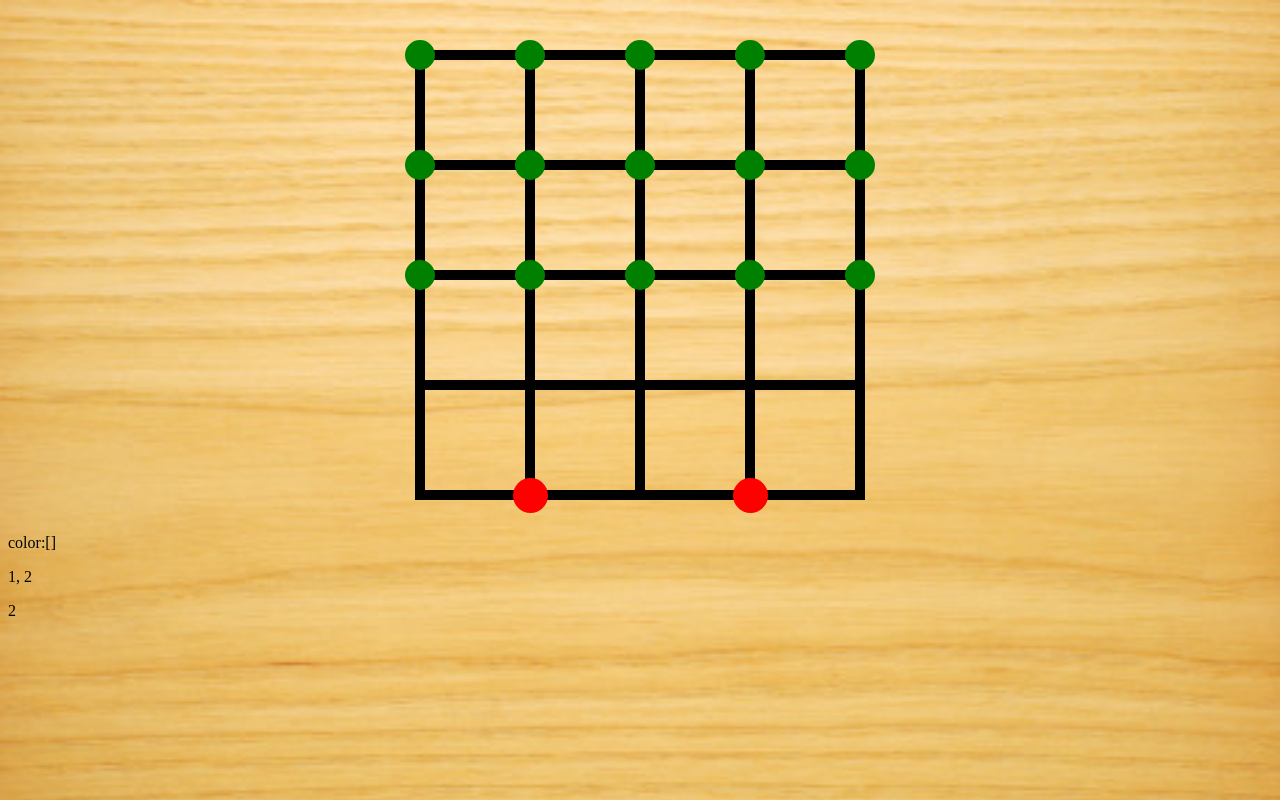
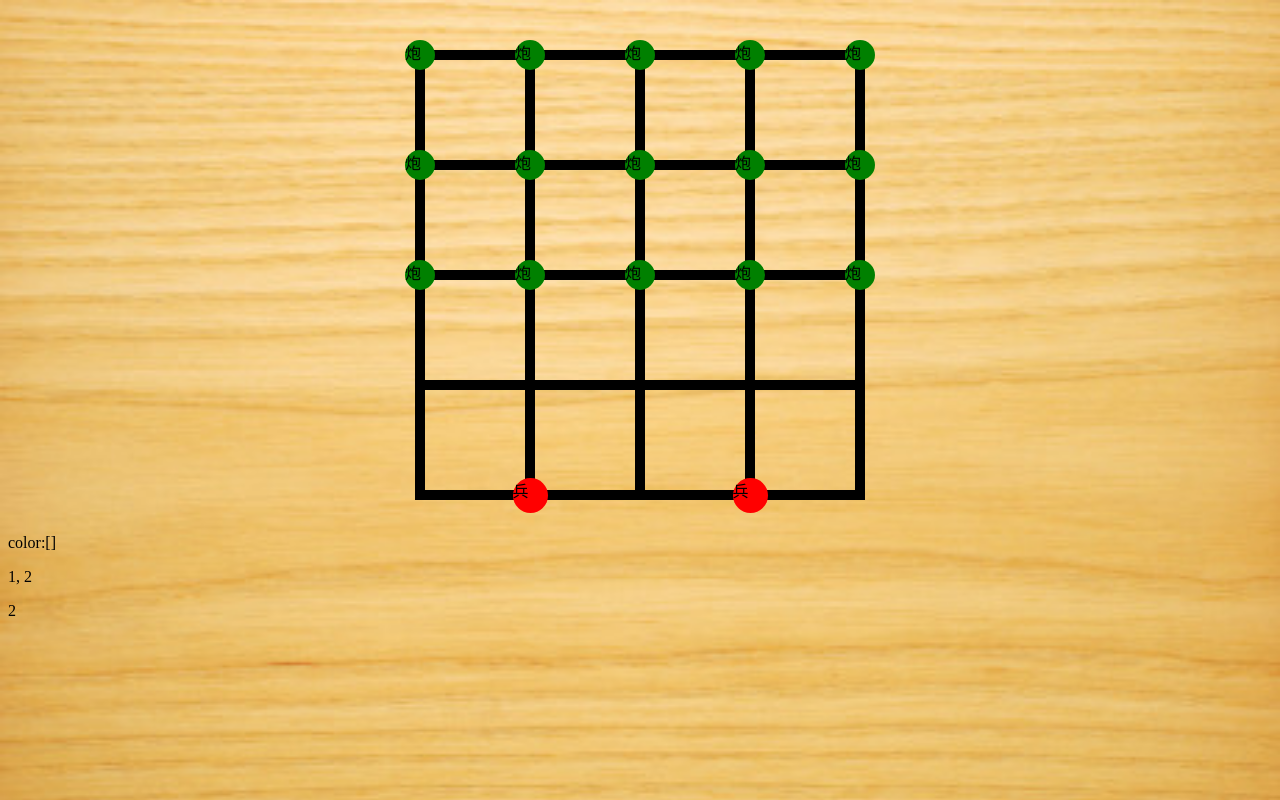
Before and after one commit to riiy/boomhitsoldiers, a plain HTML site: page BoomHitSoldiers/game.html in a window 1280 px wide. Drawn offline with nearby package versions, Linux system fonts and the light colour scheme.

Commit message:
webstorm
加入webstorm

```diff
--- a/BoomHitSoldiers/game.html
+++ b/BoomHitSoldiers/game.html
@@ -121,9 +121,9 @@ function setChess (id, width, height, left, tp, bkgd) {
     dv.style.top    = tp + "px";
     dv.style.background = bkgd;
     if(bkgd==="red"){
-    	document.getElementById(id).innerHTML= "";
+    	document.getElementById(id).innerHTML= "兵";
     }else if (bkgd==="green") {
-    	document.getElementById(id).innerHTML= "";
+    	document.getElementById(id).innerHTML= "炮";
     }
 }
 
```
